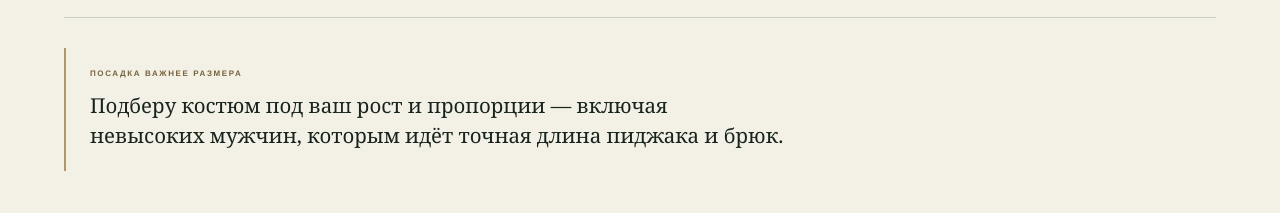
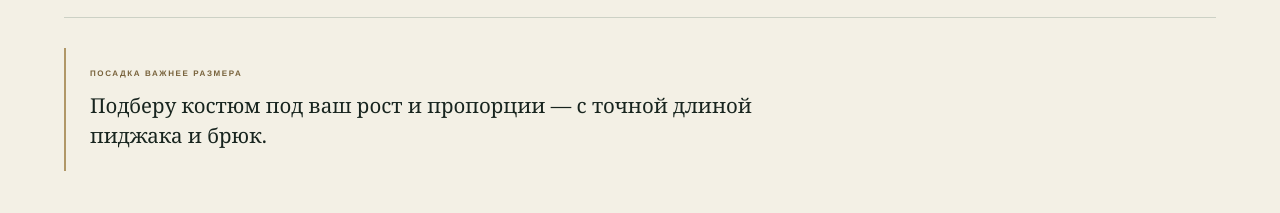
Before and after one commit to askuyr/sartorialist, a plain HTML site: page index.html in a window 1280 px wide. Shown: the part 1898-2111 px from the top of the page. Drawn offline with Linux system fonts and the light colour scheme.

Commit message:
copy: simplify the fit note in the collection section

```diff
--- a/index.html
+++ b/index.html
@@ -223,7 +223,7 @@
 
         <p class="collection__note reveal">
           <span>Посадка важнее размера</span>
-          Подберу костюм под ваш рост и пропорции — включая невысоких мужчин, которым идёт точная длина пиджака и брюк.
+          Подберу костюм под ваш рост и пропорции — с точной длиной пиджака и брюк.
         </p>
 
         <div class="rail-head reveal">
```
